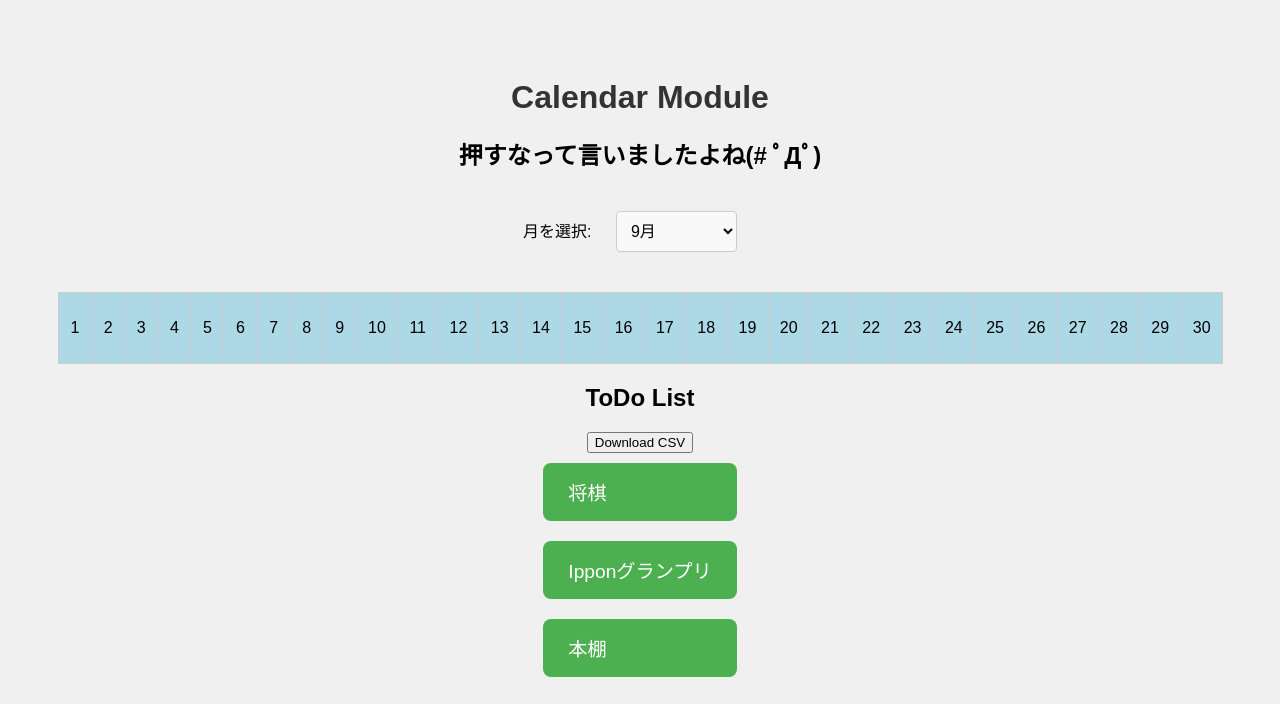
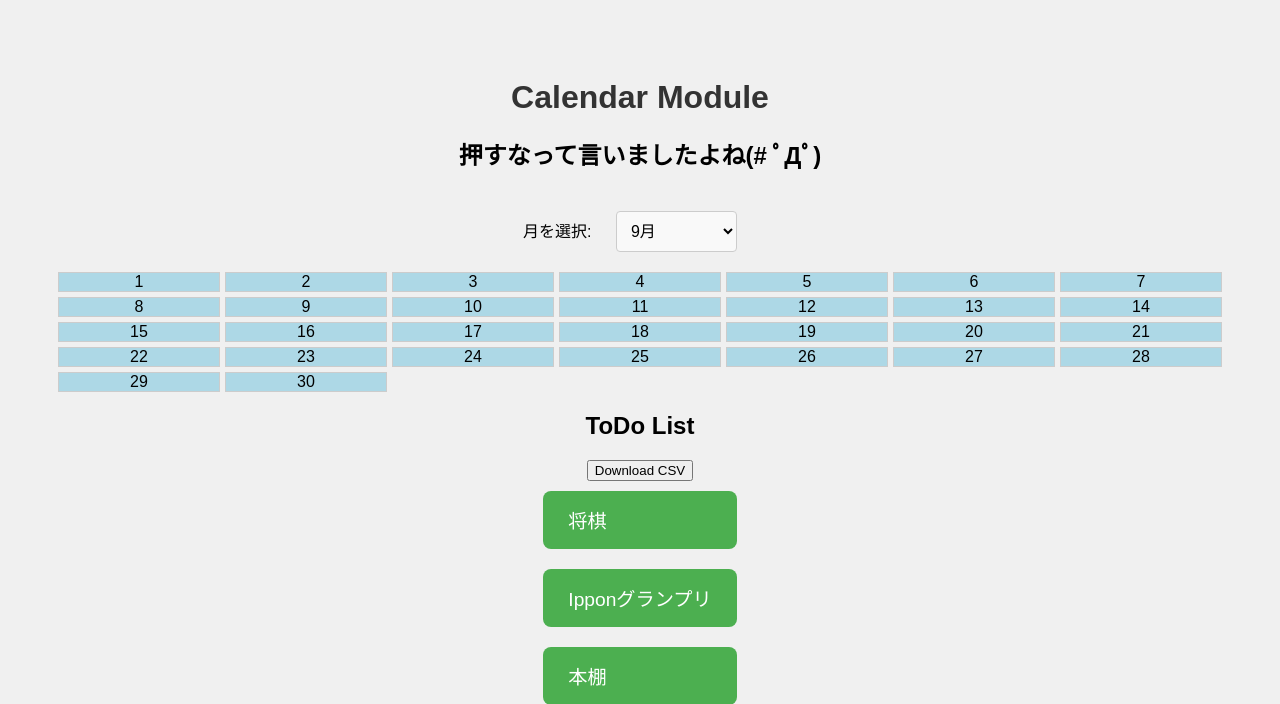
Before and after one commit to shirota111/shirota111.github.io, a PHP site: page /module.html in a window 1280 px wide. Shown: the top 704 px of the page. Run offline with PHP 8.4, Linux system fonts and the light colour scheme.

Commit message:
module1.css の更新

```diff
--- a/module1.css
+++ b/module1.css
@@ -1,29 +1,32 @@
+#calendar-container {
+    display: flex;
+    justify-content: center;
+    align-items: center;
+    width: 400px;
+    height: 400px;
+    border: 2px solid #000; /* 外枠を強調するためのボーダー */
+    margin: 0 auto; /* コンテナを画面中央に */
+}
+
 #calendar {
-    display: table;
+    display: grid;
+    grid-template-columns: repeat(7, 1fr); /* 7列のカレンダー */
+    grid-auto-rows: 1fr; /* 行の高さを自動で調整 */
+    gap: 5px;
     width: 100%;
-    border-collapse: collapse; /* 枠線が重なる部分を除去 */
-    margin: 20px 0;
+    height: 100%;
 }
 
 .calendar-day {
-    display: table-cell; /* テーブルのセルのように表示 */
-    width: 50px;
-    height: 50px;
-    text-align: center;
-    vertical-align: middle;
+    display: flex;
+    justify-content: center;
+    align-items: center;
     background-color: lightblue;
     border: 1px solid #ccc;
     cursor: pointer;
-    padding: 10px; /* 余白を追加 */
+    font-size: 16px; /* 文字サイズの調整 */
 }
 
 .calendar-day:hover {
     background-color: lightcoral;
 }
-
-/* 日付全体を中央に配置 */
-#calendar-container {
-    display: flex;
-    justify-content: center;
-    align-items: center;
-}
```
